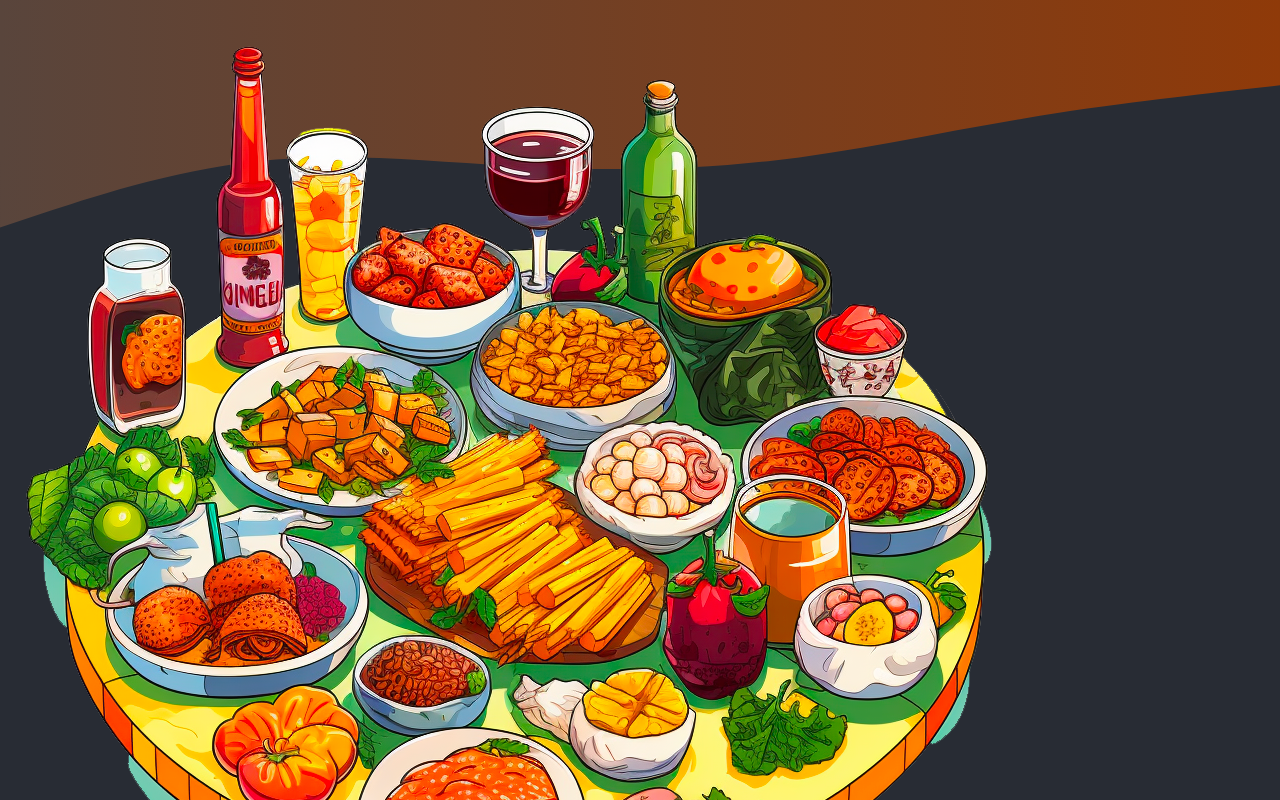
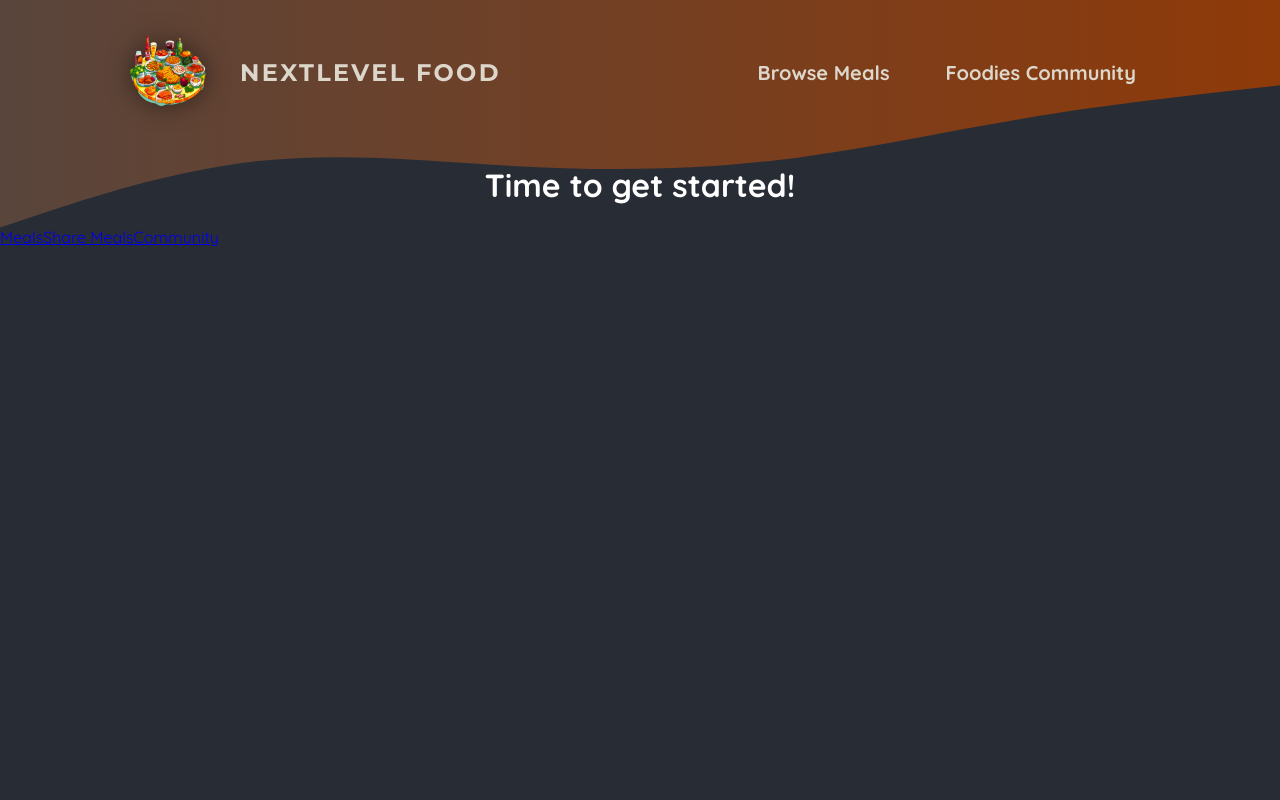
Before and after one commit to Daniel-1017/NEXTJS, a Next.js app in the folder 01_nextjs_essentials/: page / in a window 1280 px wide. Shown: the top 800 px of the page. Built offline with nearby package versions, Linux system fonts and the light colour scheme.

Commit message:
Styling nextjs projects using css modules

```diff
--- a/01_nextjs_essentials/components/MainHeader.js
+++ b/01_nextjs_essentials/components/MainHeader.js
@@ -1,17 +1,18 @@
 import Link from "next/link";
 import React from "react";
+import classes from "./MainHeader.module.css";
 
 import logoImg from "@/assets/logo.png";
 
 const MainHeader = () => {
     return (
-        <header>
-            <Link href="/">
+        <header className={classes.header}>
+            <Link href="/" className={classes.logo}>
                 <img src={logoImg.src} alt="A plate with food on it" />
                 NextLevel Food
             </Link>
 
-            <nav>
+            <nav className={classes.nav}>
                 <ul>
                     <li>
                         <Link href="/meals">Browse Meals</Link>
--- /dev/null
+++ b/01_nextjs_essentials/components/MainHeader.module.css
@@ -0,0 +1,67 @@
+.header {
+    display: flex;
+    justify-content: space-between;
+    align-items: center;
+    padding: 2rem 1rem;
+}
+
+@media (min-width: 768px) {
+    .header {
+        padding: 2rem 10%;
+    }
+}
+
+.nav ul {
+    list-style: none;
+    margin: 0;
+    padding: 0;
+    display: flex;
+    gap: 1.5rem;
+    /* font-family: 'Montserrat', sans-serif; */
+    font-size: 1.25rem;
+}
+
+.nav a {
+    text-decoration: none;
+    color: #ddd6cb;
+    font-weight: bold;
+    padding: 0.5rem 1rem;
+    border-radius: 0.5rem;
+}
+
+.nav a:hover,
+.nav a:active {
+    background: linear-gradient(90deg, #ff8a05, #f9b331);
+    background-clip: text;
+    -webkit-background-clip: text;
+    -webkit-text-fill-color: transparent;
+    text-shadow: 0 0 18px rgba(248, 190, 42, 0.8);
+}
+
+.active {
+    background: linear-gradient(90deg, #ff8a05, #f9b331);
+    background-clip: text;
+    -webkit-background-clip: text;
+    -webkit-text-fill-color: transparent;
+}
+
+.logo {
+    display: flex;
+    align-items: center;
+    justify-content: center;
+    gap: 2rem;
+    text-decoration: none;
+    color: #ddd6cb;
+    font-weight: bold;
+    font-family: "Montserrat", sans-serif;
+    letter-spacing: 0.15rem;
+    text-transform: uppercase;
+    font-size: 1.5rem;
+}
+
+.logo img {
+    width: 5rem;
+    height: 5rem;
+    object-fit: contain;
+    filter: drop-shadow(0 0 0.75rem rgba(0, 0, 0, 0.5));
+}
```
